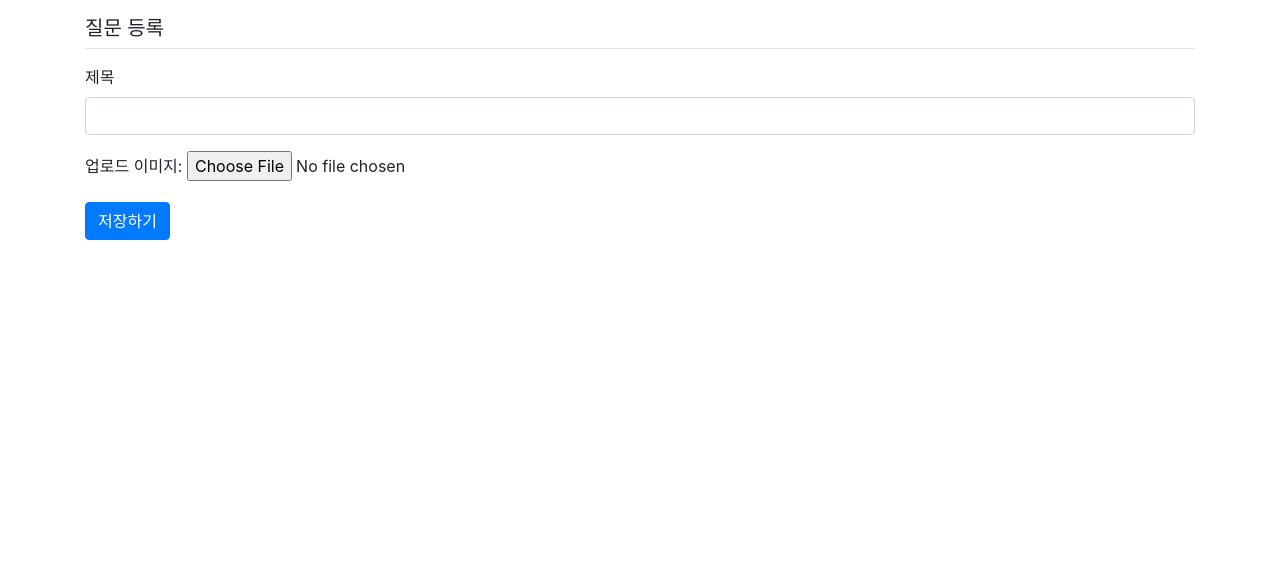
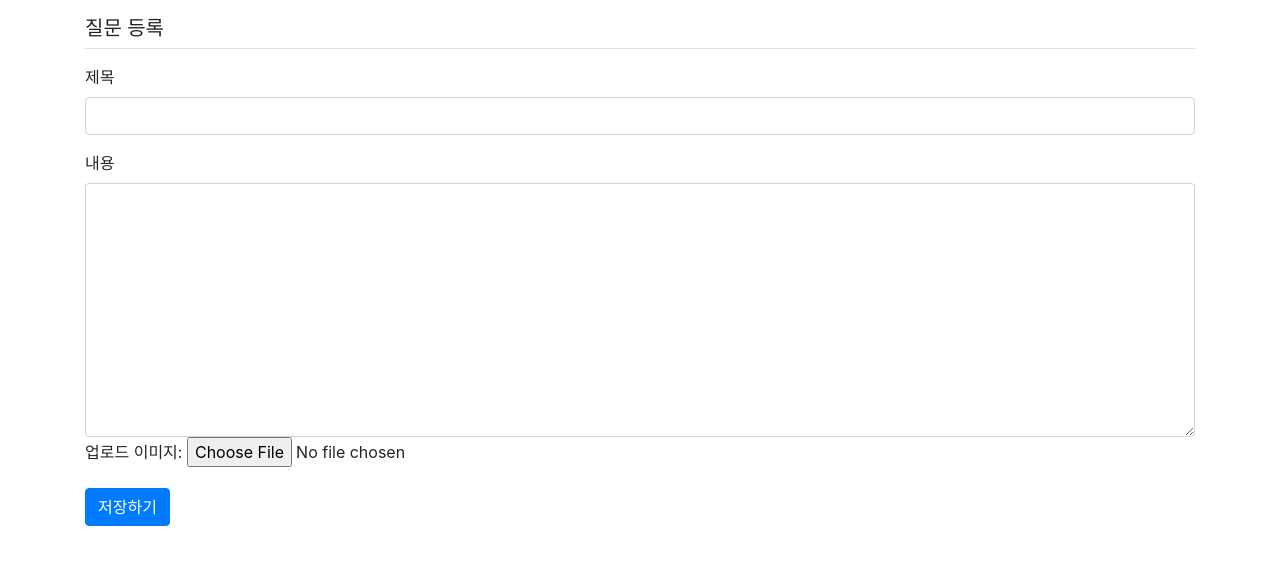
Before and after one commit to maum1000/pybo-ocode, a Django app: page /pybo/question/create/ in a window 1280 px wide. Shown: the part 57-622 px from the top of the page. Run offline with Django 3.2, Linux system fonts and the light colour scheme; the visitor is signed in with stand-in values (Sample User, id 1); some libraries are stand-ins or nearby versions.

Commit message:
주석 추가 및 가독성 개선

```diff
--- a/pybo/forms.py
+++ b/pybo/forms.py
@@ -10,12 +10,12 @@ class QuestionForm(forms.ModelForm):
         widgets = {
 
             'subject': forms.TextInput(attrs={'class': 'form-control'}),
-            # 'content' : forms.Textarea(attrs={'class': 'form-control', 'rows':8}),
+            'content' : forms.Textarea(attrs={'class': 'form-control', 'rows':8}),
         }
         labels = {
 
             'subject': '제목',
-            # 'content' :'내용',
+            'content' :'내용',
         }
         # widgets = {
         #     'subject': forms.TextInput(attrs={'class': 'form-control'}),
--- a/templates/pybo/question_form.html
+++ b/templates/pybo/question_form.html
@@ -16,7 +16,7 @@
     <form method="post" class="post-form my-3" enctype="multipart/form-data">
         {% csrf_token %}
 
-        {% comment %} 오류 표시 시작 {% endcomment %}
+        {% comment %} 오류 표시 start {% endcomment %}
         {% if form.errors %}
             <div class="alert alert-danger" role="alert">
                 {% for field in form %}
@@ -27,29 +27,42 @@
                 {% endfor %}
             </div>
         {% endif %}
-        {% comment %} 오류 표시 끝 {% endcomment %}
+        {% comment %} 오류 표시 end {% endcomment %}
 
+        {% comment %} 제목 필드 start {% endcomment %}
         <div class="form-group">
             <label for="subject">제목</label>
             <input type="text" name="{{ form.subject.name }}" id="subject" class="form-control" value="{{ form.subject.value|default_if_none:'' }}">
         </div>
+        {% comment %} 제목 필드 end {% endcomment %}
 
-        {% comment %} 이미지 업로드 필드 {% endcomment %}
-        <p>
-            <label for="id_image">업로드 이미지:</label>
-            <input type="file" name="image" id="id_image" accept="image/*" value="{{ form.content.value|default_if_none:'' }}">
-        </p>
+        {% comment %} 내용 필드 start {% endcomment %}
+        <div class="form-group">
+            <label for="content">내용</label>
+            <textarea name="{{ form.content.name }}" id="content" class="form-control" rows="10">
+                {{ form.content.value|default_if_none:'' }}
+            </textarea>
+            {% comment %} 이미지 업로드 필드 start {% endcomment %}
+            <div class="form-group">
+                <label for="id_image">업로드 이미지:</label>
+                <input type="file" name="image" id="id_image" accept="image/*" value="{{ form.content.value|default_if_none:'' }}">
+            </div>
+            {% comment %} 이미지 업로드 필드 end {% endcomment %}
+        </div>
+        {% comment %} 내용 필드 end {% endcomment %}
+
 
         <button type="submit" class="btn btn-primary">저장하기</button>
     </form>
 </div>
 
-{% comment %} 업로드된 이미지를 미리 보기 위한 JavaScript {% endcomment %}
+{% comment %} 업로드된 이미지를 미리 보기 위한 JavaScript start {% endcomment %}
 <script>
     document.addEventListener('DOMContentLoaded', function() {
         const imageInput = document.querySelector('input[name="image"]');
         const imagePreview = document.createElement('img');
         imagePreview.classList.add('image-preview');
+        // 이미지 미리보기를 위한 img 태그를 body에 추가
         document.body.appendChild(imagePreview);
 
         imageInput.addEventListener('change', function(event) {
@@ -66,4 +79,6 @@
         });
     });
 </script>
+{% comment %} 업로드된 이미지를 미리 보기 위한 JavaScript end {% endcomment %}
+
 {% endblock %}
```
